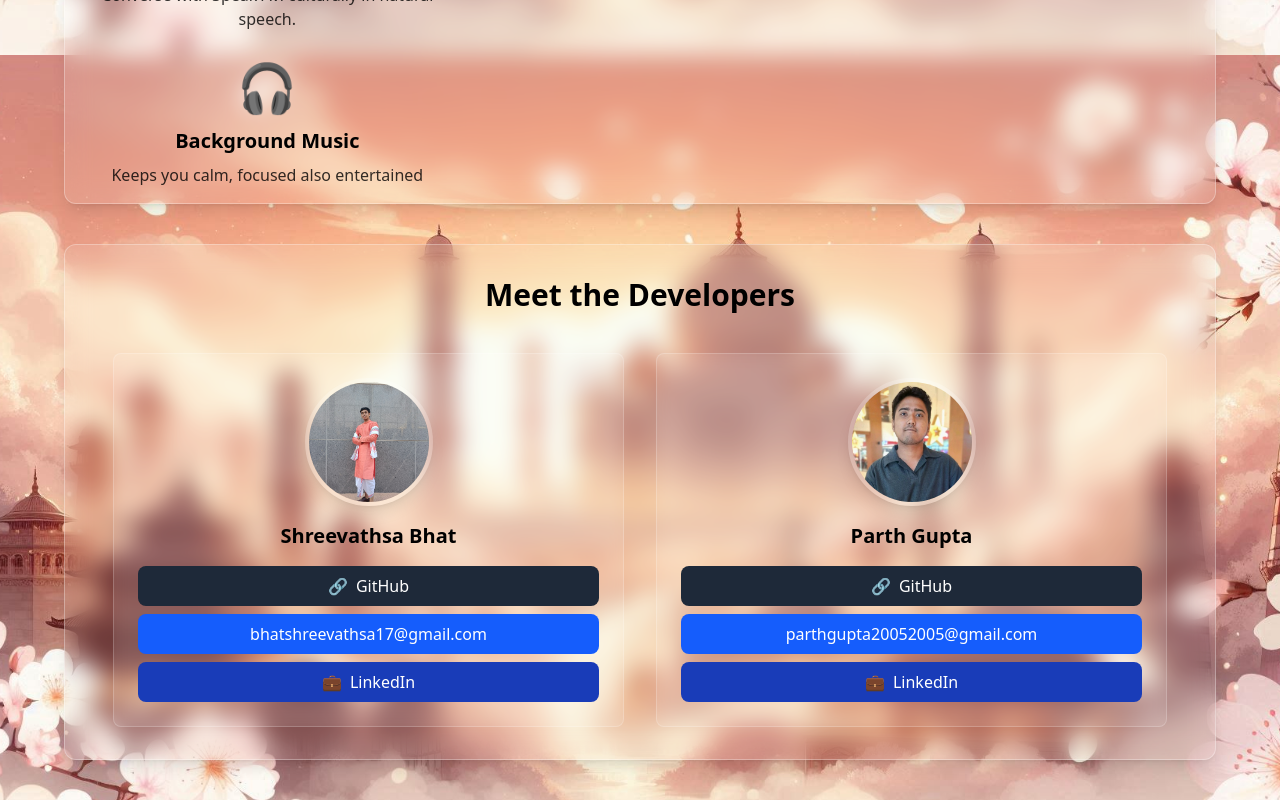
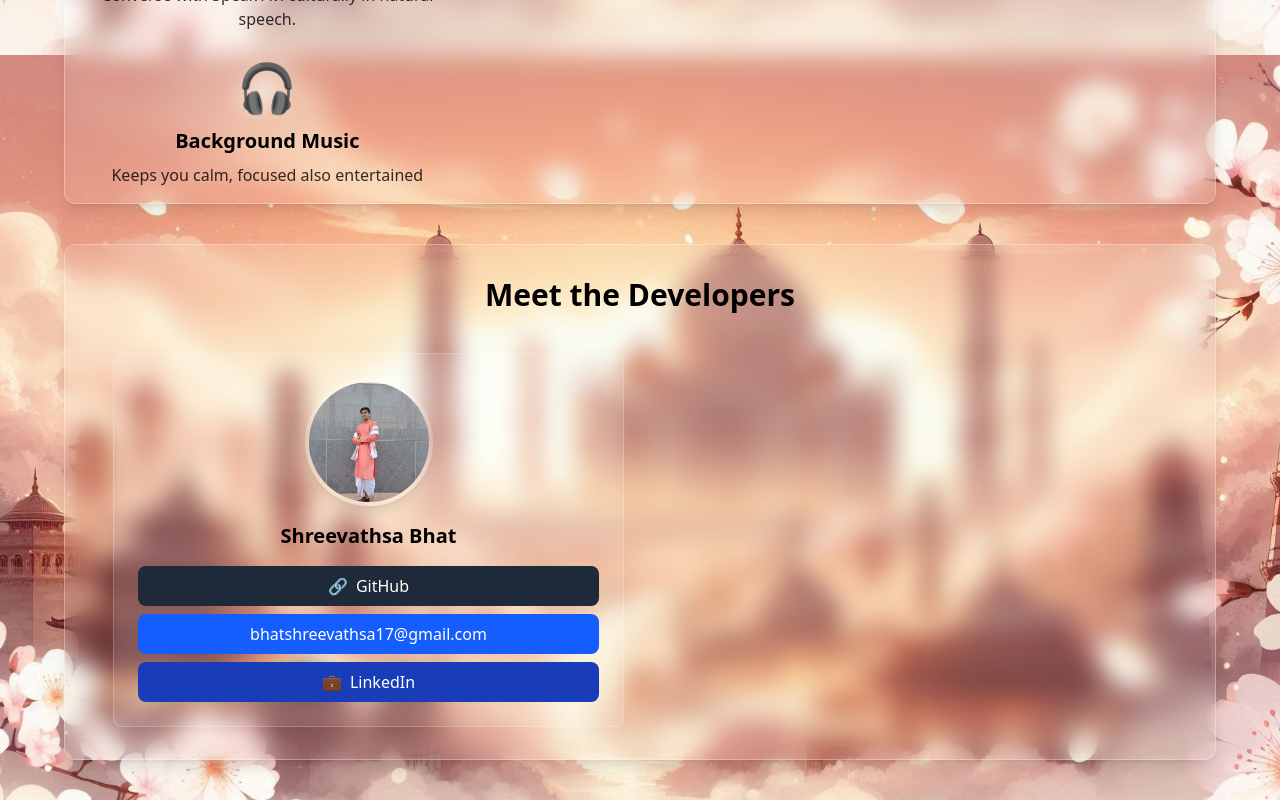
Before and after one commit to Shreevathsa05/Cultural-Avi-Frontend, a React (Vite) app: page / in a window 1280 px wide. Shown: the part 813-1613 px from the top of the page. Built offline with nearby package versions, Linux system fonts and the light colour scheme; a web font is replaced by a local one.

Commit message:
moving repo

```diff
--- a/src/Ui/MeetDevelopers.jsx
+++ b/src/Ui/MeetDevelopers.jsx
@@ -8,13 +8,6 @@ const developers = [
     github: 'https://github.com/Shreevathsa05',
     email: 'bhatshreevathsa17@gmail.com',
     linkedIn: 'https://www.linkedin.com/in/shreevathsa-bhat-228157235/',
-  },
-  {
-    name: 'Parth Gupta',
-    image: '/parth.png',
-    github: 'https://github.com/Parth-Gupta05',
-    email: 'parthgupta20052005@gmail.com',
-    linkedIn: 'https://www.linkedin.com/in/parth-gupta-8a7521215/',
   },
 ];
 
```
